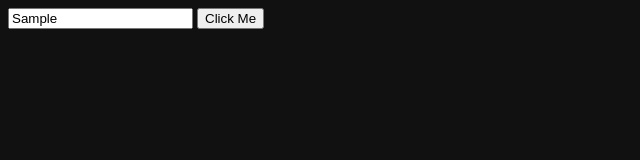
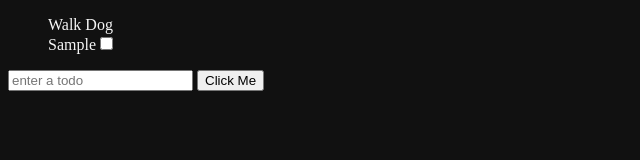
Before and after one commit to HosseinHeydarpour/typescript-notes, a plain HTML site: page 11 - Mini Project The DOM, Type Assertions, and More!/index.html in a window 1280 px wide. Both pictures are taken after typing "Sample" into the empty fields and a click on the button "Click Me". Shown: the whole page, without its empty margins (0-640 px from the left). Drawn offline with Linux system fonts and the light colour scheme.

Commit message:
008 Building The Todo List

```diff
--- a/11 - Mini Project The DOM, Type Assertions, and More!/dist/indx.js
+++ b/11 - Mini Project The DOM, Type Assertions, and More!/dist/indx.js
@@ -3,9 +3,17 @@ const btn = document.getElementById("btn"); // This is risky
 // const input = document.getElementById("todoinput")! as HTMLInputElement;
 const input = document.getElementById("todoinput");
 const form = document.querySelector("form"); // here because we are selecting HTLM elemnt type from ts know the type
+const list = document.querySelector("ul");
 const handleSubmit = (e) => {
     e.preventDefault();
-    console.log("SUBMITTED");
+    const newTodo = input.value;
+    const newLI = document.createElement("li");
+    newLI.append(newTodo);
+    list?.append(newLI);
+    const checkBox = document.createElement("input");
+    checkBox.type = "checkbox";
+    newLI.append(checkBox);
+    input.value = "";
 };
 form.addEventListener("submit", handleSubmit);
 // btn.addEventListener("click", (e) => {
--- a/11 - Mini Project The DOM, Type Assertions, and More!/index.html
+++ b/11 - Mini Project The DOM, Type Assertions, and More!/index.html
@@ -8,10 +8,22 @@
     <style>
       body {
         background-color: #111;
+        color: whitesmoke;
+      }
+
+      ul {
+        list-style: none;
+      }
+
+      li {
+        position: relative;
       }
     </style>
   </head>
   <body>
+    <ul id="todolist">
+      <li>Walk Dog</li>
+    </ul>
     <form action="" id="todoform">
       <input type="text" placeholder="enter a todo" id="todoinput" />
       <button id="btn" type="submit">Click Me</button>
```
Also changed, not shown: 11 - Mini Project The DOM, Type Assertions, and More!/src/indx.ts (+10 -1 lines).
